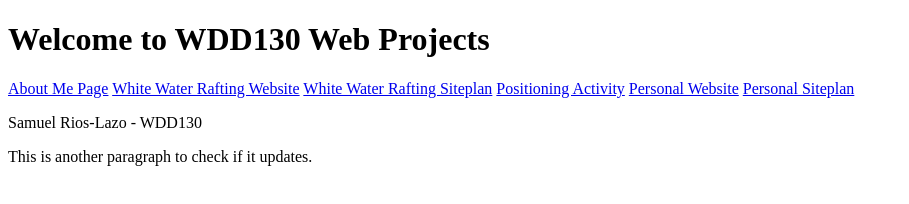
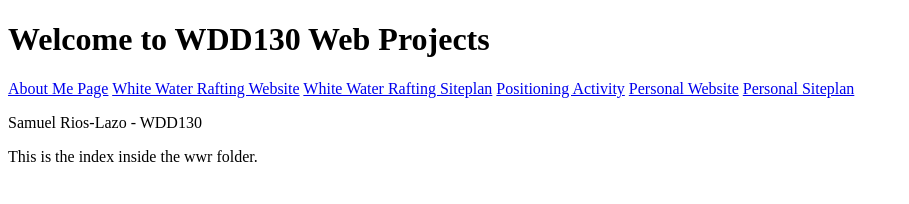
Before and after one commit to samuelrslz/wdd130fall, a plain HTML site: page wwr/index.html in a window 1280 px wide. Shown: the whole page, without its empty margins (0-909 px from the left). Drawn offline with Linux system fonts and the light colour scheme.

Commit message:
Added two index files

```diff
--- a/index.html
+++ b/wwr/index.html
@@ -17,6 +17,6 @@
         <a href="#">Personal Siteplan</a>
     </nav>
     <p>Samuel Rios-Lazo - WDD130</p>
-    <p>This is another paragraph to check if it updates.</p>
+    <p>This is the index inside the wwr folder.</p>
 </body>
 </html>
```
